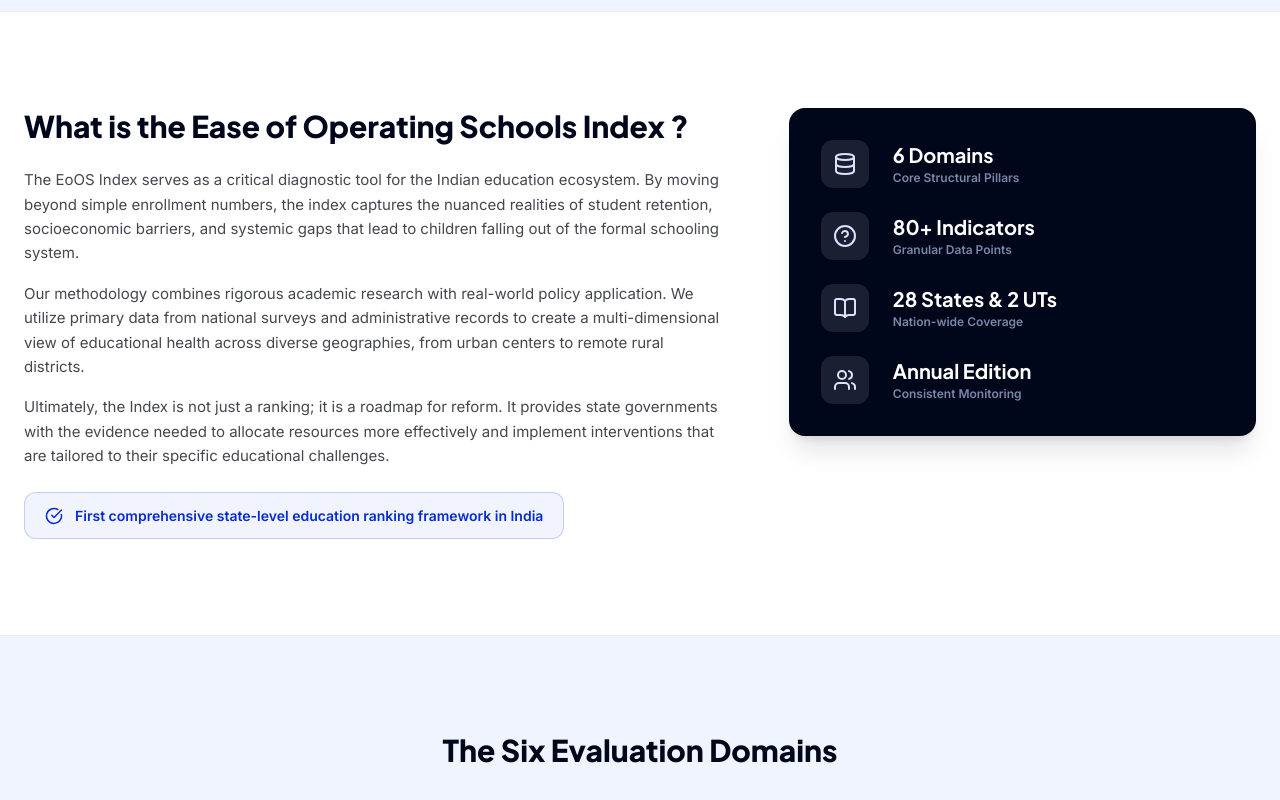
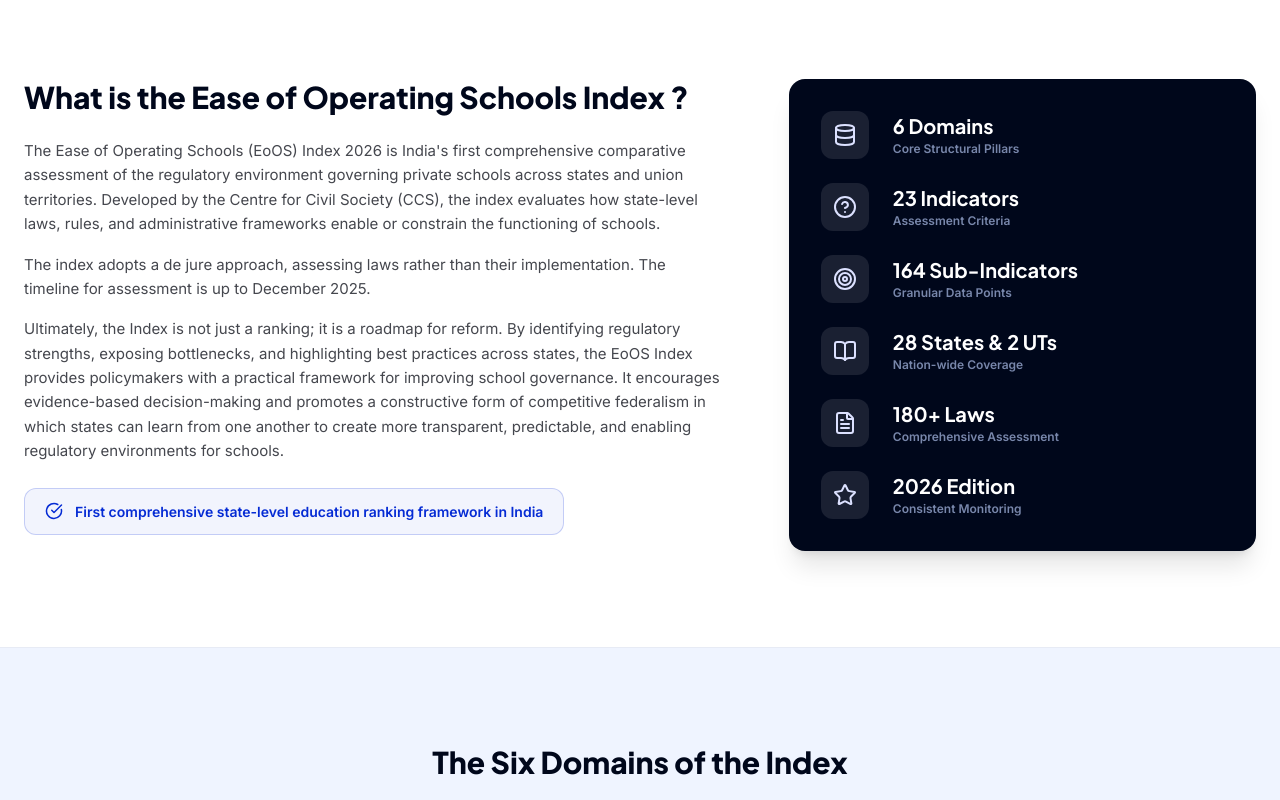
Before and after one commit to Ayush-2005-ap/EoOS, a Next.js app in the folder client/: page /about in a window 1280 px wide. Shown: the part 460-1260 px from the top of the page. Built offline with nearby package versions, Linux system fonts and the light colour scheme; no server answers.

Commit message:
Configure static site export, update dynamic route parameters, and refresh UI content and email templates

```diff
--- a/client/next.config.ts
+++ b/client/next.config.ts
@@ -2,6 +2,7 @@ import type { NextConfig } from "next";
 
 const nextConfig: NextConfig = {
   /* config options here */
+  output: "export",
   trailingSlash: true,
 
   images: {
--- a/client/src/app/about/page.tsx
+++ b/client/src/app/about/page.tsx
@@ -4,7 +4,7 @@ import { useState, useEffect } from "react";
 import Header from "@/components/Header";
 import Footer from "@/components/Footer";
 import Image from "next/image";
-import { BookOpen, Star, HelpCircle, Users, CheckCircle, Database } from "lucide-react";
+import { BookOpen, Star, HelpCircle, Users, CheckCircle, Database, FileText, Target } from "lucide-react";
 import { FaLinkedin } from "react-icons/fa6";
 
 export default function About() {
@@ -54,12 +54,12 @@ export default function About() {
   ];
 
   const domains = [
-    { id: "01", name: "Ease of Regulatory Clarity,Predictability & Accessibility ", desc: "This domain assesses the extent to which school regulations are publicly available and accessible, particularly through the official State Education Department websites and related digital platforms. It also covers the extent to which laws are clear, stable, and rule-based, and supported by well-defined timelines, approving authorities and procedures." },
-    { id: "02", name: "Ease of Regulatory Compliance ", desc: "This domain examines the procedural and administrative burden placed on private schools in order to comply with regulatory requirements." },
-    { id: "03", name: "Ease of Operations without Arbitary Regulatory Action", desc: "This domain evaluates the extent to which school operations are protected from discretionary regulatory action through the presence of objectives safeguards and accountability mechanisms." },
-    { id: "04", name: "Ease of Financial Mobiliation", desc: "This domain assess the degree of operational and managerial flexibility available to schools within the existing legal framework." },
-    { id: "05", name: "Ease of School Lifecycle Operations", desc: "This domain evaluatres the regulatory requiremnts governing the establishment of new schools, expansion of existing institutions, and closure or exit of schools." },
-    { id: "06", name: "Ease of Institutional Autonomy", desc: "This domain assesses the ability of schools to accumulate and allocate funds recieved for organizational use and investments." },
+    { id: "01", name: "Regulatory Clarity,Predictability & Accessibility ", desc: "This domain assesses the extent to which school regulations are publicly available and accessible, particularly through the official State Education Department websites and related digital platforms. It also covers the extent to which laws are clear, stable, and rule-based, and supported by well-defined timelines, approving authorities and procedures." },
+    { id: "02", name: "Regulatory Compliance ", desc: "This domain examines the procedural and administrative burden placed on private schools in order to comply with regulatory requirements." },
+    { id: "03", name: "Operations without Arbitary Regulatory Action", desc: "This domain evaluates the extent to which school operations are protected from discretionary regulatory action through the presence of objectives safeguards and accountability mechanisms." },
+    { id: "04", name: "Financial Mobiliation", desc: "This domain assess the degree of operational and managerial flexibility available to schools within the existing legal framework." },
+    { id: "05", name: "School Lifecycle Operations", desc: "This domain evaluatres the regulatory requiremnts governing the establishment of new schools, expansion of existing institutions, and closure or exit of schools." },
+    { id: "06", name: "Institutional Autonomy", desc: "This domain assesses the ability of schools to accumulate and allocate funds recieved for organizational use and investments." },
   ];
 
 
@@ -78,7 +78,7 @@ export default function About() {
               Understanding the EoOS Index
             </h1>
             <p className="text-[16px] sm:text-[18px] leading-relaxed text-on-surface-variant max-w-4xl mx-auto">
-              The Ease of Operating Schools Index is India’s first comprehensive framework designed to measure and rank states based on their progress in ensuring every child has access to quality education. Through data-driven insights, we aim to bridge the gap between policy intent and ground-level outcomes.
+              Understanding the EOOS Index - A comprehensive index that examines the regulatory frameworks governing private schools across 28 states and 2 union territories in India.
             </p>
           </div>
         </section>
@@ -92,13 +92,13 @@ export default function About() {
               </h2>
               <div className="space-y-4 text-on-surface-variant text-[15px] leading-relaxed">
                 <p>
-                  The EoOS Index serves as a critical diagnostic tool for the Indian education ecosystem. By moving beyond simple enrollment numbers, the index captures the nuanced realities of student retention, socioeconomic barriers, and systemic gaps that lead to children falling out of the formal schooling system.
+                  The Ease of Operating Schools (EoOS) Index 2026 is India's first comprehensive comparative assessment of the regulatory environment governing private schools across states and union territories. Developed by the Centre for Civil Society (CCS), the index evaluates how state-level laws, rules, and administrative frameworks enable or constrain the functioning of schools.
                 </p>
                 <p>
-                  Our methodology combines rigorous academic research with real-world policy application. We utilize primary data from national surveys and administrative records to create a multi-dimensional view of educational health across diverse geographies, from urban centers to remote rural districts.
+                 The index adopts a de jure approach, assessing laws rather than their implementation. The timeline for assessment is up to December 2025.
                 </p>
                 <p>
-                  Ultimately, the Index is not just a ranking; it is a roadmap for reform. It provides state governments with the evidence needed to allocate resources more effectively and implement interventions that are tailored to their specific educational challenges.
+                  Ultimately, the Index is not just a ranking; it is a roadmap for reform. By identifying regulatory strengths, exposing bottlenecks, and highlighting best practices across states, the EoOS Index provides policymakers with a practical framework for improving school governance. It encourages evidence-based decision-making and promotes a constructive form of competitive federalism in which states can learn from one another to create more transparent, predictable, and enabling regulatory environments for schools.
                 </p>
               </div>
               <div className="inline-flex items-center gap-3 bg-secondary/5 text-secondary px-5 py-3 rounded-xl border border-secondary/20">
@@ -125,7 +125,16 @@ export default function About() {
                     <HelpCircle size={24} />
                   </div>
                   <div>
-                    <div className="font-plus-jakarta text-xl font-bold">80+ Indicators</div>
+                    <div className="font-plus-jakarta text-xl font-bold">23 Indicators</div>
+                    <div className="text-[12px] text-on-primary-container font-semibold">Assessment Criteria</div>
+                  </div>
+                </div>
+                <div className="flex items-center gap-6">
+                  <div className="w-12 h-12 rounded-xl bg-white/10 flex items-center justify-center text-secondary-fixed">
+                    <Target size={24} />
+                  </div>
+                  <div>
+                    <div className="font-plus-jakarta text-xl font-bold">164 Sub-Indicators</div>
                     <div className="text-[12px] text-on-primary-container font-semibold">Granular Data Points</div>
                   </div>
                 </div>
@@ -140,10 +149,19 @@ export default function About() {
                 </div>
                 <div className="flex items-center gap-6">
                   <div className="w-12 h-12 rounded-xl bg-white/10 flex items-center justify-center text-secondary-fixed">
-                    <Users size={24} />
+                    <FileText size={24} />
                   </div>
                   <div>
-                    <div className="font-plus-jakarta text-xl font-bold">Annual Edition</div>
+                    <div className="font-plus-jakarta text-xl font-bold">180+ Laws</div>
+                    <div className="text-[12px] text-on-primary-container font-semibold">Comprehensive Assessment</div>
+                  </div>
+                </div>
+                <div className="flex items-center gap-6">
+                  <div className="w-12 h-12 rounded-xl bg-white/10 flex items-center justify-center text-secondary-fixed">
+                    <Star size={24} />
+                  </div>
+                  <div>
+                    <div className="font-plus-jakarta text-xl font-bold">2026 Edition</div>
                     <div className="text-[12px] text-on-primary-container font-semibold">Consistent Monitoring</div>
                   </div>
                 </div>
@@ -156,7 +174,7 @@ export default function About() {
         <section className="bg-surface-container-low py-24 border-t border-outline-variant/20">
           <div className="max-w-container-max-width mx-auto px-gutter space-y-12">
             <h2 className="font-plus-jakarta text-3xl font-extrabold text-primary text-center">
-              The Six Evaluation Domains
+              The Six Domains of the Index
             </h2>
             <div className="grid grid-cols-1 md:grid-cols-3 gap-6">
               {domains.map((domain) => (
--- a/client/src/app/admin/domains/[id]/layout.tsx
+++ b/client/src/app/admin/domains/[id]/layout.tsx
@@ -1,9 +1,14 @@
 import React from "react";
+import { fetchDomains } from "@/services/api";
 
 export async function generateStaticParams() {
-  // Return a dummy ID so Next.js static export succeeds.
-  // Note: True dynamic rendering of unknown IDs requires a Node.js server.
-  return [{ id: "default" }];
+  try {
+    const domains = await fetchDomains();
+    return domains.map((domain) => ({ id: domain.id }));
+  } catch (error) {
+    console.error(error);
+    return [{ id: "default" }];
+  }
 }
 
 export default function AdminDomainLayout({ children }: { children: React.ReactNode }) {
--- a/client/src/app/admin/indicators/[id]/layout.tsx
+++ b/client/src/app/admin/indicators/[id]/layout.tsx
@@ -1,7 +1,20 @@
 import React from "react";
 
 export async function generateStaticParams() {
-  return [{ id: "default" }];
+  try {
+    const res = await fetch(`${process.env.NEXT_PUBLIC_API_URL || "https://eoos-backend.onrender.com/api"}/admin/hierarchy`);
+    const json = await res.json();
+    const ids: {id: string}[] = [];
+    if (json.data) {
+      json.data.forEach((d: any) => {
+        d.indicators?.forEach((ind: any) => ids.push({ id: ind.id }));
+      });
+    }
+    return ids.length > 0 ? ids : [{ id: "default" }];
+  } catch (error) {
+    console.error(error);
+    return [{ id: "default" }];
+  }
 }
 
 export default function AdminIndicatorLayout({ children }: { children: React.ReactNode }) {
--- a/client/src/app/admin/states/[id]/layout.tsx
+++ b/client/src/app/admin/states/[id]/layout.tsx
@@ -1,7 +1,14 @@
 import React from "react";
+import { fetchStates } from "@/services/api";
 
 export async function generateStaticParams() {
-  return [{ id: "default" }];
+  try {
+    const states = await fetchStates();
+    return states.map((state) => ({ id: state.id }));
+  } catch (error) {
+    console.error(error);
+    return [{ id: "default" }];
+  }
 }
 
 export default function AdminStateLayout({ children }: { children: React.ReactNode }) {
--- a/client/src/app/layout.tsx
+++ b/client/src/app/layout.tsx
@@ -40,7 +40,7 @@ export default function RootLayout({
           rel="stylesheet"
         />
       </head>
-      <body className="min-h-full flex flex-col bg-background text-on-surface font-inter">
+      <body className="min-h-full flex flex-col bg-background text-on-surface font-inter" suppressHydrationWarning>
         <Suspense fallback={null}>
           <PageTransition />
         </Suspense>
--- a/client/src/app/resources/page.tsx
+++ b/client/src/app/resources/page.tsx
@@ -39,7 +39,7 @@ export default function Resources() {
       color: "bg-secondary/10 text-secondary",
     },
     {
-      title: "Index Methodology Whitepaper",
+      title: "Index Methodology",
       type: "Technical Guide (PDF)",
       size: "3.8 MB",
       desc: "Detailed academic explanation of the scoring rules, indicator definitions, geometric mean aggregation logic, and normalization formulas.",
```
Also changed, not shown: 2 other files (tests, documents, lock files or other folders).
